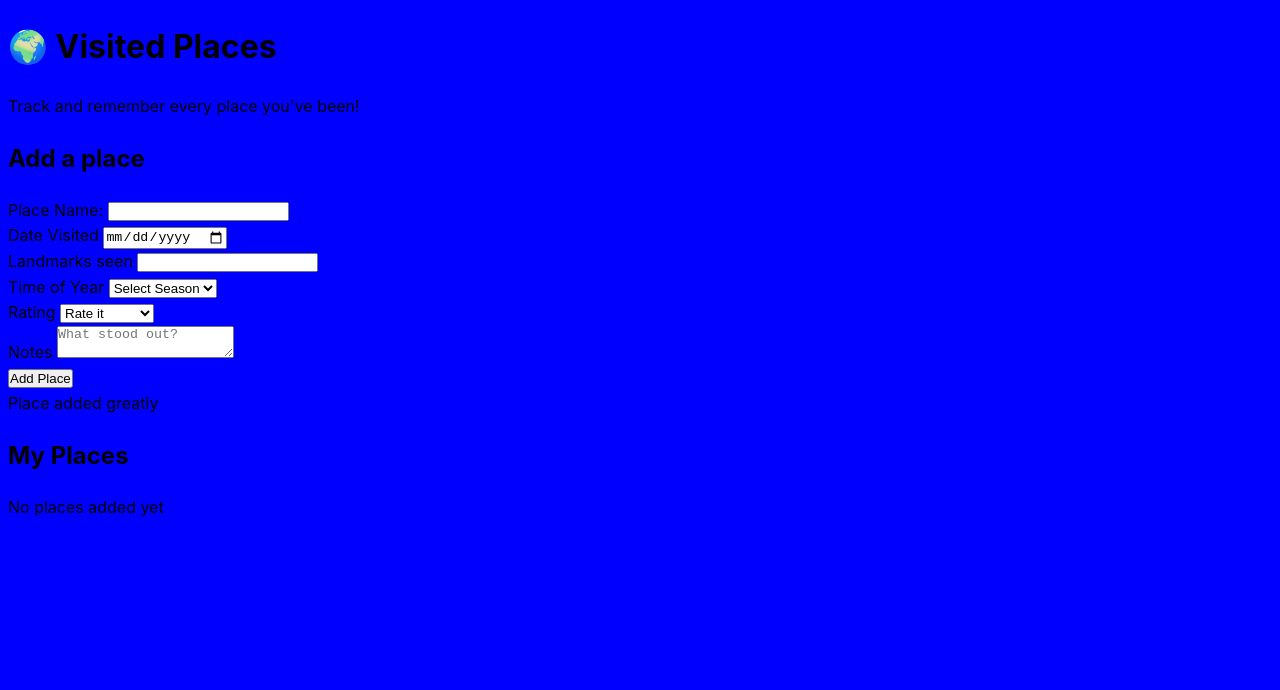
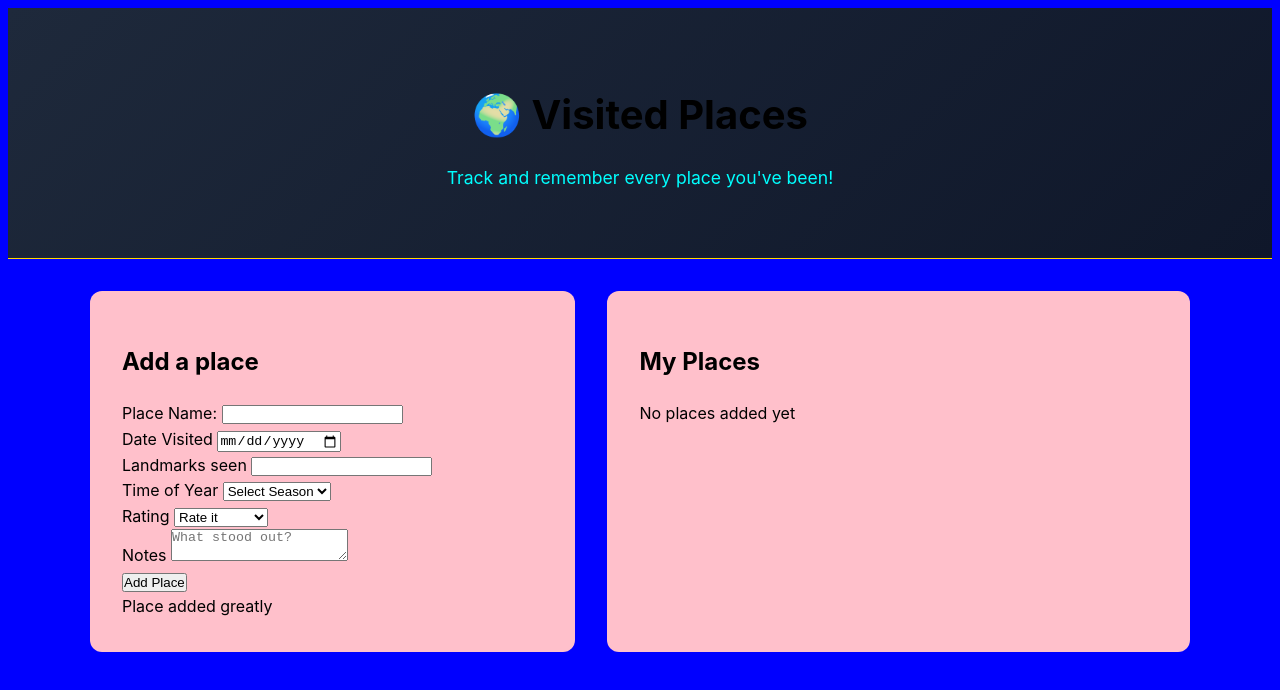
Before and after one commit to kamaujulius077-maker/Visited-places, a plain HTML site: page index.html in a window 1280 px wide. Drawn offline with Linux system fonts and the light colour scheme.

Commit message:
chore:added themes

```diff
--- a/style.css
+++ b/style.css
@@ -10,3 +10,49 @@ body {
     color:black;
     line-height: 1.6;
 }
+.container {
+    max-width: 1100px;
+    margin: 0 auto;
+    padding: 0 1rem;
+}
+
+/* Header */
+.hero {
+    background: linear-gradient(135deg, #1e293b, #0f172a);
+    padding: 3rem 0;
+    text-align: center;
+    border-bottom: 1px solid gold;
+}
+
+.hero h1 {
+    font-size: 2.5rem;
+    margin-bottom: 0.5rem;
+}
+
+.hero p {
+    color:aqua;
+    font-size: 1.1rem;
+}
+
+/* Layout */
+.main-grid {
+    grid-template-columns: 1fr 1.2fr;
+    display: grid;
+    gap: 2rem;
+    padding: 2rem 0;
+}
+
+@media (max-width: 900px) {
+    .main-grid {
+        grid-template-columns: 1fr;
+    }
+}
+
+/* Cards */
+.form-card, .place-card {
+    background: pink;
+    padding: 2rem;
+    border-radius: 12px;
+    border: 1px solid 12px;
+    box-shadow: 0 4px 12px rgba(red, green, blue, alpha);
+}
```
Also changed, not shown: index.html (+1 -0 lines).
